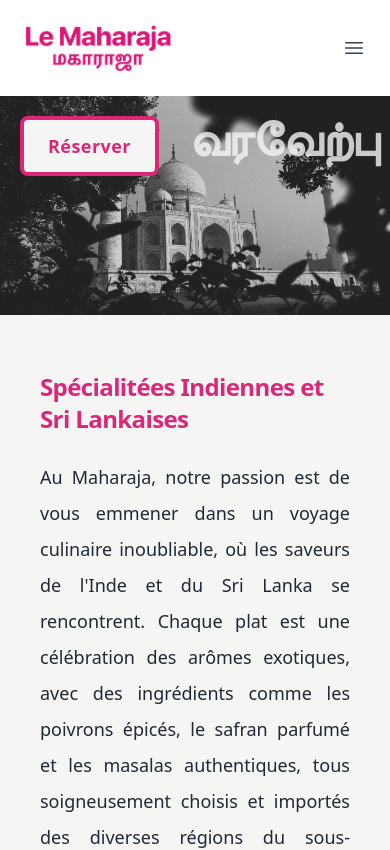
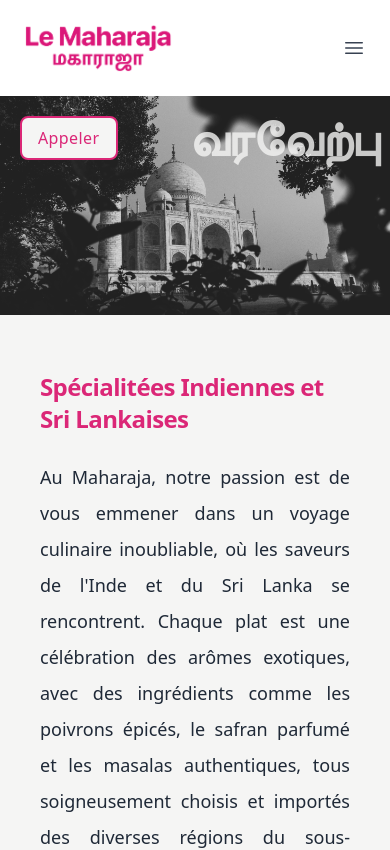
Before and after one commit to comels/maharaja-react, a React (Vite) app: page / in a window 390 px wide. Shown: the top 850 px of the page. Built offline with nearby package versions, Linux system fonts and the light colour scheme.

Commit message:
add appeler mobile

```diff
--- a/src/components/Footer.jsx
+++ b/src/components/Footer.jsx
@@ -6,8 +6,14 @@ const Footer = () => {
           <h2 className="font-bold text-lg text-pink-600 tracking-tight">
             Le Maharaja
           </h2>
-          <p className="text-base text-gray-800">48 rue la Condamine</p>
-          <p className="text-base mb-3 text-gray-800">Paris 75017</p>
+          <a
+            href="https://www.google.fr/maps/place/Le+Maharaja+2001/@48.8862032,2.3216354,19.53z/data=!4m15!1m8!3m7!1s0x47e66fb28f550d8f:0xa109917431093c8b!2s48+Rue+la+Condamine,+75017+Paris!3b1!8m2!3d48.8862492!4d2.3220552!16s%2Fg%2F11c11mnk5y!3m5!1s0x47e66fb2858c4229:0xdacc90bb73a204f!8m2!3d48.8862369!4d2.3220858!16s%2Fg%2F12hm6xf6y?entry=ttu"
+            target="_blank"
+            rel="noopener noreferrer"
+          >
+            <p className="text-base text-gray-800">48 rue la Condamine</p>
+
+          <p className="text-base mb-3 text-gray-800">Paris 75017</p></a>
           <div className="flex items-center">
             <img className="h-4" src="metro-13.png" alt="" />
             <p className="text-base ml-1 text-gray-800">La Fourche</p>
@@ -21,6 +27,7 @@ const Footer = () => {
           <h1 className="font-semibold text-lg mb-2">Du Lundi au Samedi</h1>
           <p className="text-base mb-1 text-gray-800">12h00 - 14h00</p>
           <p className="text-base text-gray-800">19h00 - 23h00</p>
+          <a href="tel:0142949672"><h1 className="font-medium text-pink-600 text-lg mt-5 ">01 42 63 83 29</h1></a>
         </div>
 
         <div className="flex mx-auto gap-4 items-center">
--- a/src/pages/Home.jsx
+++ b/src/pages/Home.jsx
@@ -10,15 +10,12 @@ const Home = () => {
         <img
           src="tajmahal.jpeg"
           alt="Taj Mahal"
-          class="w-full max-h-[550px] object-cover"
+          className="w-full max-h-[550px] object-cover"
         />
-        <div
-          href="tel:0142949672"
-          className="sm:hidden text-lg text-pink-600 border-4 border-pink-600 rounded-lg px-6 py-3 bg-stone-100 absolute font-bold -tracking-tight left-5 top-5"
-        >
-          Réserver
+        <div className="sm:hidden text-base text-pink-600 border-2 border-pink-600 rounded-lg px-4 py-2 bg-stone-100 absolute font-medium -tracking-tight left-5 top-5">
+          <a href="tel:0142949672">Appeler</a>
         </div>
-        <div class="absolute text-5xl sm:text-7xl md:text-8xl lg:text-9xl max-w-md font-extrabold leading-tight top-3 sm:top-10 right-3 sm:right-10 lg:right-32 text-stone-100 opacity-80">
+        <div className="absolute text-5xl sm:text-7xl md:text-8xl lg:text-9xl max-w-md font-extrabold leading-tight top-3 sm:top-10 right-3 sm:right-10 lg:right-32 text-stone-100 opacity-80">
           <p className="tracking-tight">வரவேற்பு</p>
         </div>
       </div>
```
